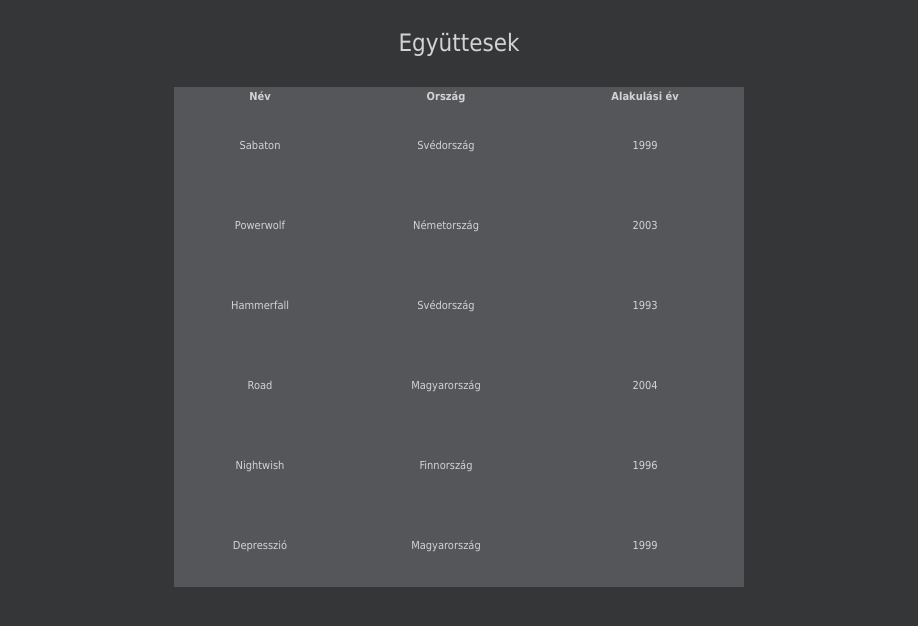
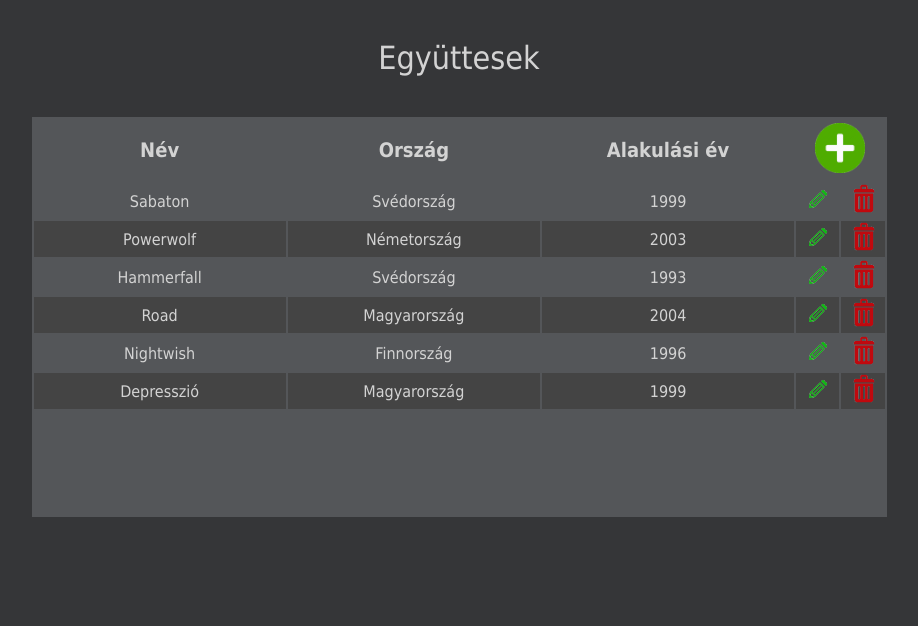
Before and after one commit to miklos-szabo/Info2-Nagyhazi, a PHP site: page /bands.php in a window 1280 px wide. Shown: the part 109-735 px from the top of the page, without its empty margins (181-1099 px from the left). Run offline with PHP 8.4, Linux system fonts and the light colour scheme; data comes from the database, SQL or seed files in the repository.

Commit message:
Jobb táblázatok, együttesek hozzáadása

```diff
--- a/bands.php
+++ b/bands.php
@@ -2,39 +2,71 @@
     include "database.php";
     $link = getDB();
     $result = mysqli_query($link, "select name, country, formed_in from band");
+
+    $created = false;
+    $deleted = false;
+if(isset($_POST['submit']))
+{
+    $name = mysqli_real_escape_string($link, $_POST['name']);
+    $country = mysqli_real_escape_string($link, $_POST['country']);
+    $formed_in = mysqli_real_escape_string($link, $_POST['formed_in']);
+    $query = sprintf("insert into band(name, country, formed_in) values ('%s', '%s', '%d')", $name, $country, $formed_in);
+    mysqli_query($link, $query);
+    $created = true;
+}
 ?>
 
 <!DOCTYPE html>
 <html lang="en">
 <head>
     <meta charset="UTF-8">
-    <title>Koncert Manager</title>
+    <title>Együttesek</title>
     <link rel="stylesheet" type="text/css" href="style.css">
+    <script src="library.js"></script>
 </head>
 <body>
 <div id="container">
+    <?php if($created): ?>
+    <div class="alertBoxSuccess">
+        <div class="alertText">Sikeres hozzáadás!</div>
+    </div>
+    <?php endif; ?>
     <?php include 'menu.html'; ?>
     <div id="content">
         <div class="title">Együttesek</div>
-        <!-- TODO új, delete, edit -->
-        <table class = "tableMain">
+        <!-- TODO delete, edit -->
+        <div class = tableDiv>
+            <form action="bands.php" method="post">
+                <table class="tableMain">
                     <thead>
                     <tr>
                         <th>Név</th>
                         <th>Ország</th>
                         <th>Alakulási év</th>
+                        <th colspan="2"><img src="icons/addIcon.png" height="50" width="50" title="Új együttes hozzáadása"
+                            onclick="showAddRow()" </th>
                     </tr>
                     </thead>
                     <tbody>
+                    <tr class="addingTableRow" id="addingTableRow">
+                        <td><input type="text" name="name" required></td>
+                        <td><input type="text" name="country" required></td>
+                        <td><input type="text" name="formed_in" required></td>
+                        <td colspan="2"><input type="submit" name="submit" value="Elküld"></td>
+                    </tr>
                     <?php while ($row = mysqli_fetch_array($result)): ?>
                         <tr>
-                    <td><?=$row['name']?></td>
-                    <td><?=$row['country']?></td>
-                    <td><?=$row['formed_in']?></td>
+                            <td><?= $row['name'] ?></td>
+                            <td><?= $row['country'] ?></td>
+                            <td><?= $row['formed_in'] ?></td>
+                            <td><img src="icons/editIcon.png" height="30" width="30" title="Együttes szerkesztése"</td>
+                            <td><img src="icons/deleteIcon.png" height="30" width="30" title="Együttes törlése"</td>
                         </tr>
-                <?php endwhile;?>
+                    <?php endwhile; ?>
                     </tbody>
                 </table>
+            </form>
+        </div>
     </div>
     <?php include 'bottom.html'; ?>
 </div>
--- /dev/null
+++ b/library.js
@@ -0,0 +1,9 @@
+function showAddRow() {
+
+    let row = document.getElementById("addingTableRow");
+    if (row.style.visibility === "collapse" || row.style.visibility === '')
+    {
+        row.style.visibility = "visible";
+    }
+    else row.style.visibility = "collapse";
+}
--- a/style.css
+++ b/style.css
@@ -27,8 +27,8 @@
 }
 
 .title{
-    font-size: 24px;
-    padding: 30px;
+    font-size: 32px;
+    padding: 40px;
 }
 
 nav{
@@ -54,9 +54,46 @@
     margin: 60px 30px 10px 30px;
 }
 
-.tableMain{
-    width: 60%;
-    margin: 0% 20%;
-    height: 500px;
+.tableDiv{
+    height: 400px;
+    overflow: auto;
+    width: 90%;
+    margin: 0 5%;
     background-color: #545659;
 }
+
+.tableMain{
+    width: 100%;
+
+}
+
+th{
+    height: 60px;
+    font-size: 20px;
+}
+
+td{
+    height: 30px;
+    font-size: 16px;
+}
+
+tbody tr:nth-child(odd) {background-color: #444444;}
+
+.addingTableRow{
+    visibility: collapse;
+}
+
+.alertBoxSuccess{
+    height: 60px;
+    width: 400px;
+    position: absolute;
+    top: 10px;
+    left: 450px;
+}
+
+.alertText{
+    font-size: 24pt;
+    text-align: center;
+    margin: auto;
+    padding: 5px;
+}
```
Also changed, not shown: concerts.php (+28 -10 lines), venues.php (+26 -9 lines), icons/addIcon.png (added), icons/deleteIcon.png (added), icons/editIcon.png (added). Lines whose indentation alone changed are shown as unchanged.
